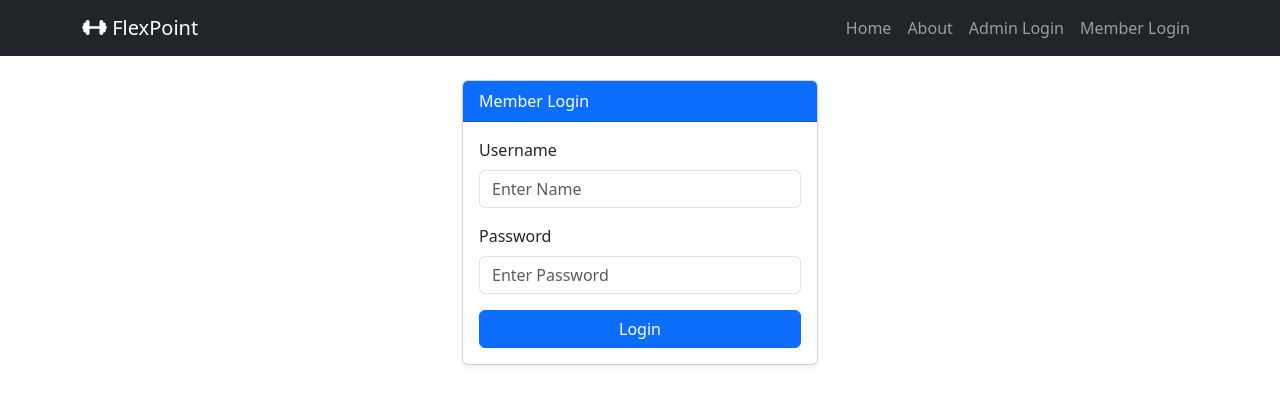
After one commit to rahul-hasan25/Django-GymManagementSystem, a Django app: page /member-login/ in a window 1280 px wide. The commit adds this page. Shown: the top 405 px of the page. Run offline with Django 5.2, Linux system fonts and the light colour scheme; some libraries are stand-ins or nearby versions.

Commit message:
manage member login

```diff
--- a/gymapp/templates/base.html
+++ b/gymapp/templates/base.html
@@ -62,7 +62,7 @@
                                 <a class="nav-link" aria-current="page" href="#">Membership</a>
                             </li>
                             <li class="nav-item">
-                                <a class="nav-link" aria-current="page" href="#">Attendace</a>
+                                <a class="nav-link" aria-current="page" href="#">Attendance</a>
                             </li>
                             <li class="nav-item">
                                 <a class="nav-link" aria-current="page" href="#">Payments</a>
@@ -89,7 +89,7 @@
                             <a class="nav-link" href="{% url 'admin_login_view' %}">Admin Login</a>
                         </li>
                         <li class="nav-item">
-                            <a class="nav-link" href="#">Member Login</a>
+                            <a class="nav-link" href="{% url 'member_login_view' %}">Member Login</a>
                         </li>
                     {% endif %}
                 </ul>
--- /dev/null
+++ b/gymapp/templates/member_dashboard.html
@@ -0,0 +1,6 @@
+{% extends 'base.html' %}
+
+
+{% block content %}
+    <h2>Member Dashboard</h2>
+{% endblock %}
--- /dev/null
+++ b/gymapp/templates/member_login.html
@@ -0,0 +1,30 @@
+{% extends 'base.html' %}
+
+
+{% block content %}
+
+<div class="row justify-content-center">
+    <div class="col-md-4">
+        <div class="card shadow-sm">
+            <div class="card-header bg-primary text-white">
+                Member Login
+            </div>
+            <div class="card-body">
+                <form method="post">
+                    {% csrf_token %}
+                    <div class="mb-3">
+                        <label for="username" class="form-label">Username</label>
+                        <input type="text" id="username" class="form-control" name="username" placeholder="Enter Name" required>
+                    </div>
+                    <div class="mb-3">
+                        <label for="password" class="form-label">Password</label>
+                        <input type="password" id="password" class="form-control" name="password" placeholder="Enter Password" required>
+                    </div>
+                    <button type="submit" class="btn btn-primary w-100">Login</button>
+                </form>
+            </div>
+        </div>
+    </div>
+</div>
+
+{% endblock %}
--- a/gymapp/urls.py
+++ b/gymapp/urls.py
@@ -40,4 +40,9 @@ urlpatterns = [
     #ADMIN Payments
     path('admin_payments/', views.admin_payments_list, name='admin_payments_list'),
     path('admin_payment_add/', views.admin_payment_add, name='admin_payment_add'),
+
+
+    #MEMBER
+    path('member-login/', views.member_login_view, name='member_login_view'),
+    path('member_dashboard/', views.member_dashboard, name='member_dashboard'),
 ]
--- a/gymapp/views.py
+++ b/gymapp/views.py
@@ -49,6 +49,40 @@ def admin_required(view_func):
             return redirect('admin_login_view')
         return view_func(request, *args, **kwargs)
     return wrapper
+
+
+# MEMBER Decorator
+def member_login_view(request):
+    if request.method == 'POST':
+        username = request.POST.get('username')
+        password = request.POST.get('password')
+
+        user = authenticate(request, username=username, password=password)
+        if user is not None and getattr(user, 'role', None) == 'MEMBER':
+            login(request, user)
+            messages.success(request, 'Logged in successfully!')
+            return redirect('member_dashboard')
+        else:
+            messages.error(request, 'Invalid credential or not a member')
+            return redirect('member_login_view')
+    return render(request, 'member_login.html')
+
+
+def member_required(view_func):
+    def wrapper(request, *args, **kwargs):
+        if not request.user.is_authenticated or getattr(request.user, 'role', None) != 'MEMBER':
+            messages.error(request, 'You must be a Member to access this page.')
+            return redirect('member_login_view')
+        return view_func(request, *args, **kwargs)
+    return wrapper
+
+
+@member_required
+def member_dashboard(request):
+    return render(request, 'member_dashboard.html')
+
+
+
 
 @admin_required
 def admin_dashboard(request):
```
Also changed, not shown: db.sqlite3.
